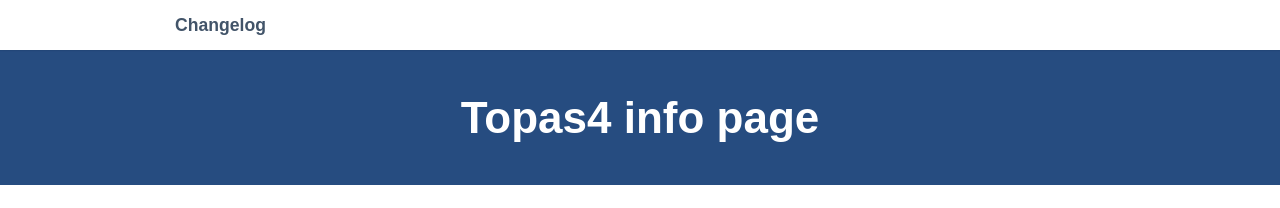
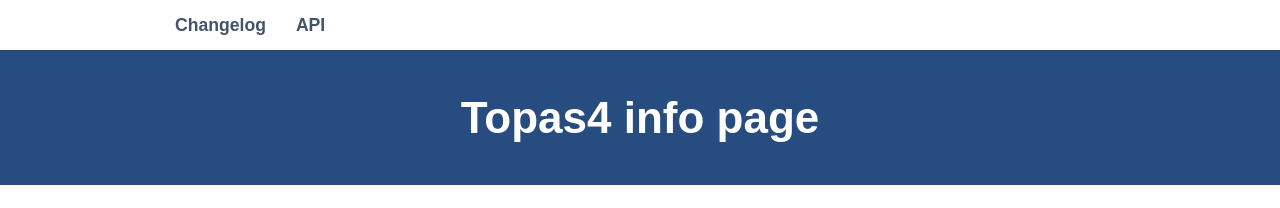
Before and after one commit to DomasM/Topas4InfoTemp00, a Jekyll site: the page built from _pages/03_changelog.md, in a window 1280 px wide. Shown: the top 208 px of the page. Built offline with Jekyll 4.4.1, drawn with Linux system fonts in a browser that asks for light colours; some web fonts are replaced.

Commit message:
Api link.

```diff
--- a/_includes/header.html
+++ b/_includes/header.html
@@ -5,6 +5,7 @@
 				{% for page in site.pages %} {% if page.title %}
 				<li><a href="{{ page.url | prepend: site.baseurl }}">{{ page.title }}</a></li>
 				{% endif %} {% endfor %}
+				<li><a href="https://domasm.github.io/Topas4PublicAPI/current/index.html">API</a></li>
 			</ul>
 			</li>
 			</ul>
```
